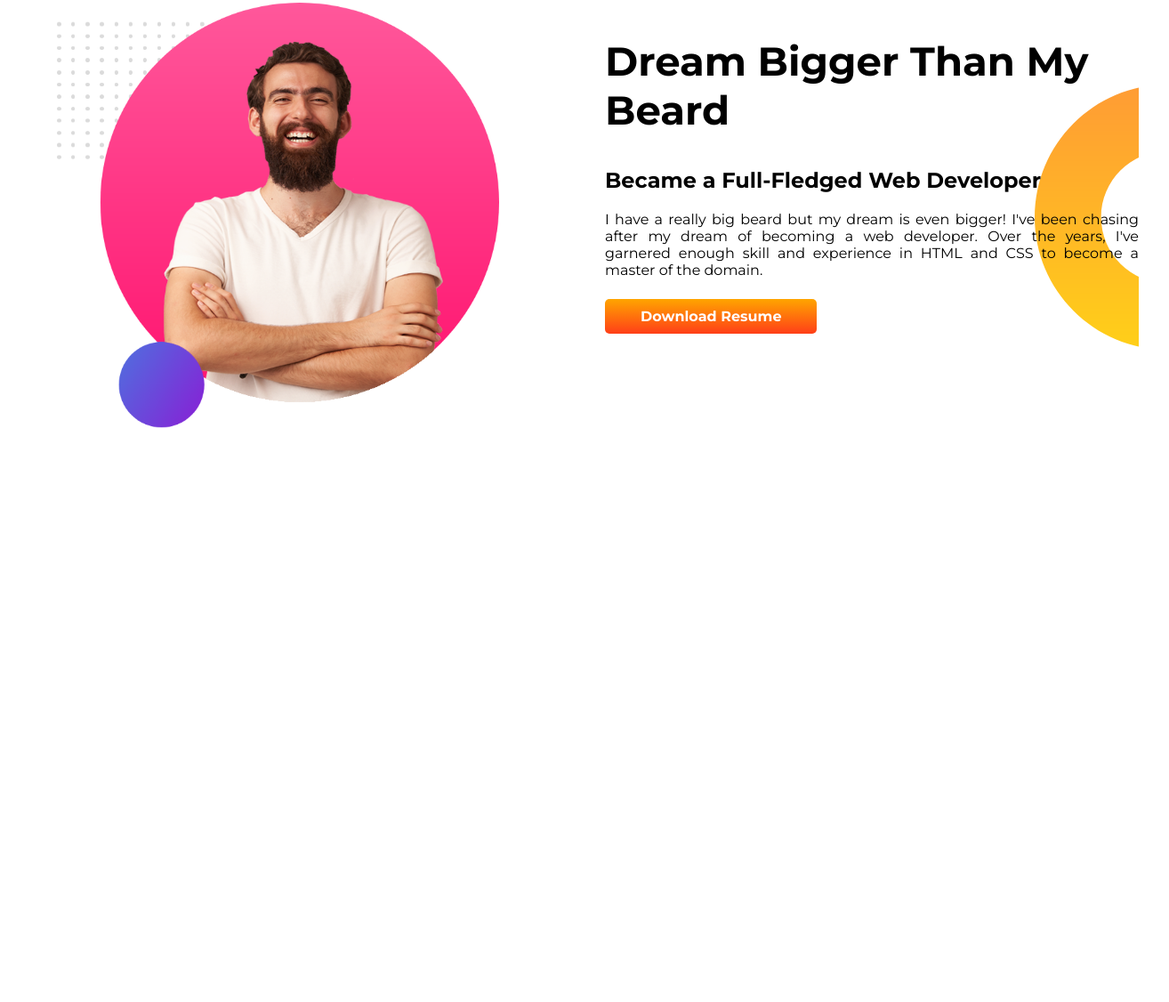
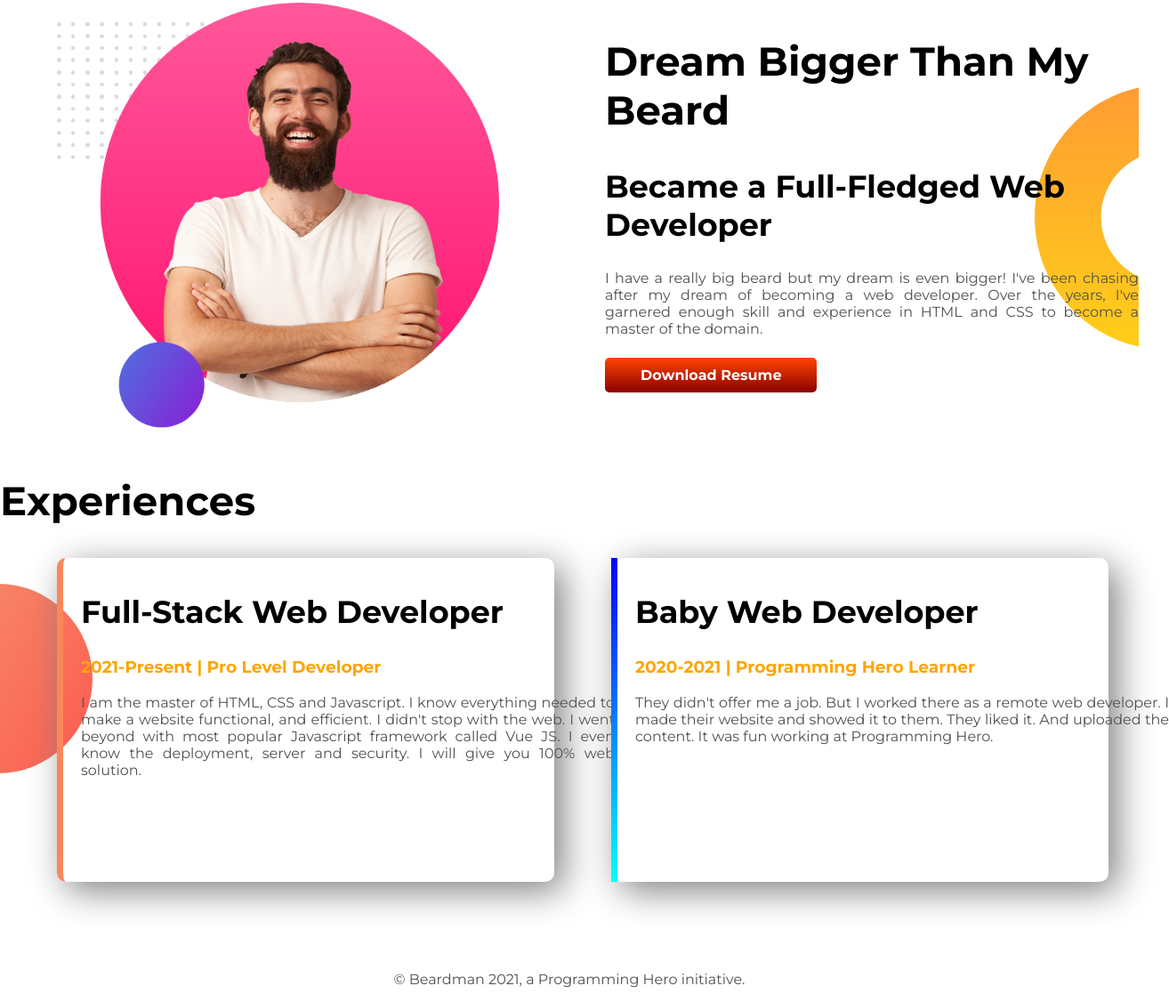
Before and after one commit to ArifeenH/Simple-Portfolio, a plain HTML site: page index.html in a window 1280 px wide. Shown: the part 544-1670 px from the top of the page at 89% size, 1314 px wide, since content can reach past the window. Before the commit the page ends 1079 px from the top, so only its background shows below. Drawn offline with Linux system fonts and the light colour scheme.

Commit message:
Finalized Everything

```diff
--- a/index.html
+++ b/index.html
@@ -11,7 +11,7 @@
     <link rel="stylesheet" href="style.css">
 </head>
 <body>
-    <section class="top-banner">
+    <section class="top-banner flexible-container">
         <div class="half-width">
             <h1>Welcome To</h1>
             <h1>The <span class="orange-color">Beardman's</span> World!</h1>
@@ -23,7 +23,7 @@
             <img src="images/Portfolio1.png">
          </div>
     </section>
-    <section class="dream-big">
+    <section class="dream-big flexible-container">
         <div class="half-width">
             <img src="images/portfolio2.png">
         </div>
@@ -33,8 +33,24 @@
             <p> I have a really big beard but my dream is even bigger! I've been chasing after my dream of becoming a web developer. Over the years, I've garnered enough skill and experience in HTML and CSS to become a master of the domain.</p>
             <a class="link-button" href="" target="_blank">Download Resume</a>
         </div>
-
     </section>
-
+    <section class="experience-area">
+        <h1>Experiences</h1>
+       <div class="flexible-container">
+        <div id="full-stack-ex" class="experience-item">
+            <h2> Full-Stack Web Developer </h2>
+            <h3 class="orange-color"> 2021-Present | Pro Level Developer </h3>
+            <p> I am the master of HTML, CSS and Javascript. I know everything needed to make a website functional, and efficient. I didn't stop with the web. I went beyond with most popular Javascript framework called Vue JS. I even know the deployment, server and security. I will give you 100% web solution. </p>
+        </div>
+        <div id="web-dev-ex" class="experience-item">
+            <h2> Baby Web Developer </h2>
+            <h3 class="orange-color">2020-2021 | Programming Hero Learner </h3>
+            <p> They didn't offer me a job. But I worked there as a remote web developer. I made their website and showed it to them. They liked it. And uploaded the content. It was fun working at Programming Hero. </p>
+        </div>
+       </div>
+    </section>
+ <footer>
+     <p>© Beardman 2021, a Programming Hero initiative.</p>
+ </footer>
 </body>
 </html>
--- a/style.css
+++ b/style.css
@@ -6,11 +6,15 @@ h1 {
   font-size: 45px;
 }
 
+h2 {
+  font-size: 35px;
+}
+
 .orange-color {
   color: orange;
 }
 
-section {
+.flexible-container {
   display: flex;
   margin-bottom: 50px;
 }
@@ -24,15 +28,16 @@ section {
   width: 90%;
 }
 
-.half-width p {
+p {
   width: 600px;
   text-align: justify;
+  color: #525050;
 }
 
 .link-button {
   display: inline-block;
   text-decoration: none;
-  background-image: linear-gradient(orange, #ff3f18);
+  background-image: linear-gradient(orangered, darkred);
   padding: 10px 40px;
   border-radius: 5px;
   color: white;
@@ -50,3 +55,37 @@ section {
   background-repeat: no-repeat;
   background-position: right;
 }
+
+.experience-item {
+  width: 40%;
+  margin-left: 5%;
+  padding-left: 20px;
+  padding-right: 20px;
+  padding-bottom: 100px;
+  padding-top: 10px;
+  box-shadow: 10px 10px 40px gray;
+  border-radius: 10px;
+}
+
+.experience-area {
+  background-image: url(images/exp-bg.png);
+  background-repeat: no-repeat;
+  background-position: left;
+  margin-bottom: 100px;
+}
+
+#web-dev-ex {
+  border-left: 7px solid;
+  border-image: linear-gradient(blue, cyan);
+  border-image-slice: 1;
+}
+
+#full-stack-ex {
+  border-left: 7px solid;
+  border-color: rgb(248, 136, 92);
+}
+
+footer p {
+  width: 100%;
+  text-align: center;
+}
```
